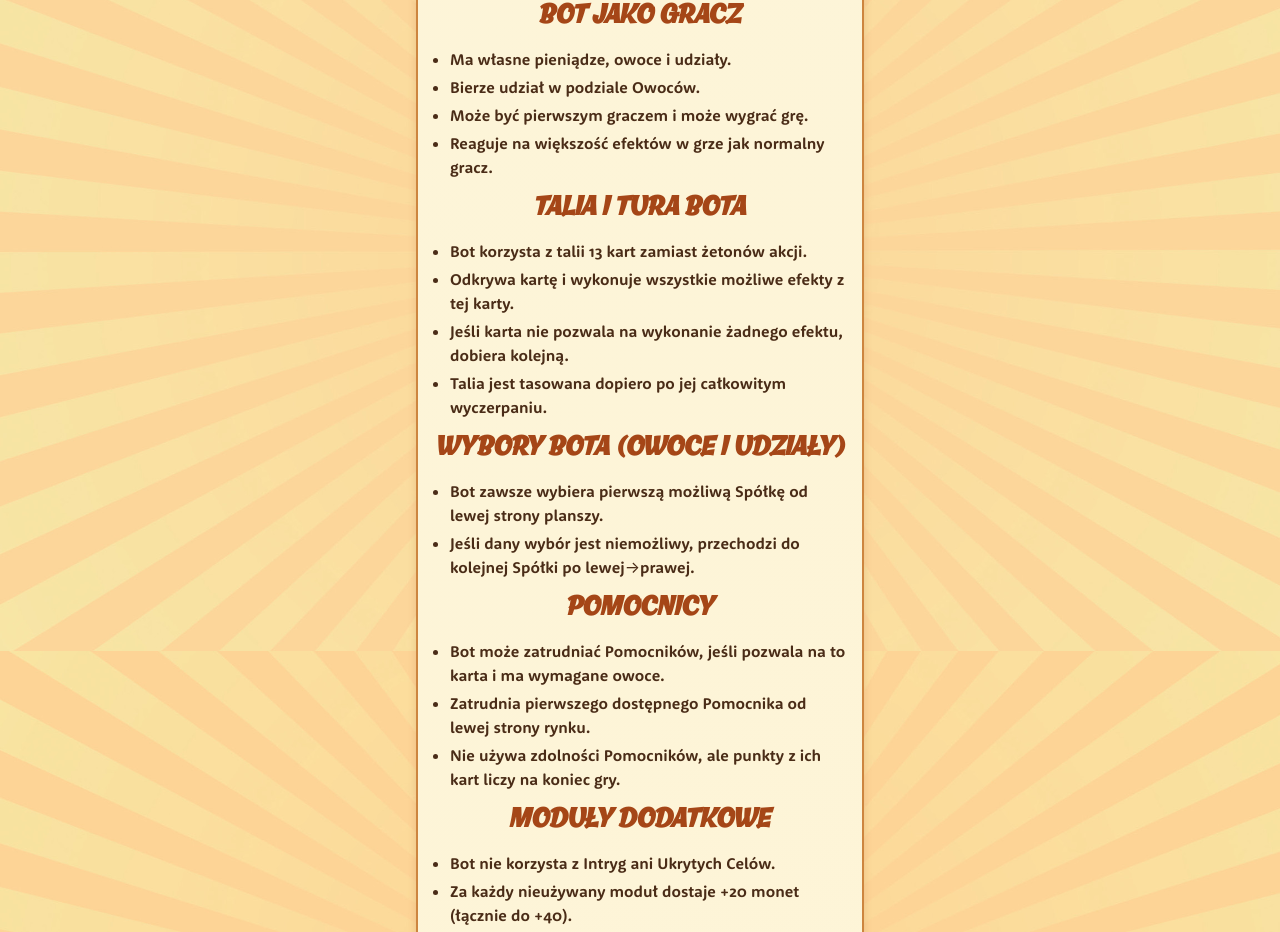
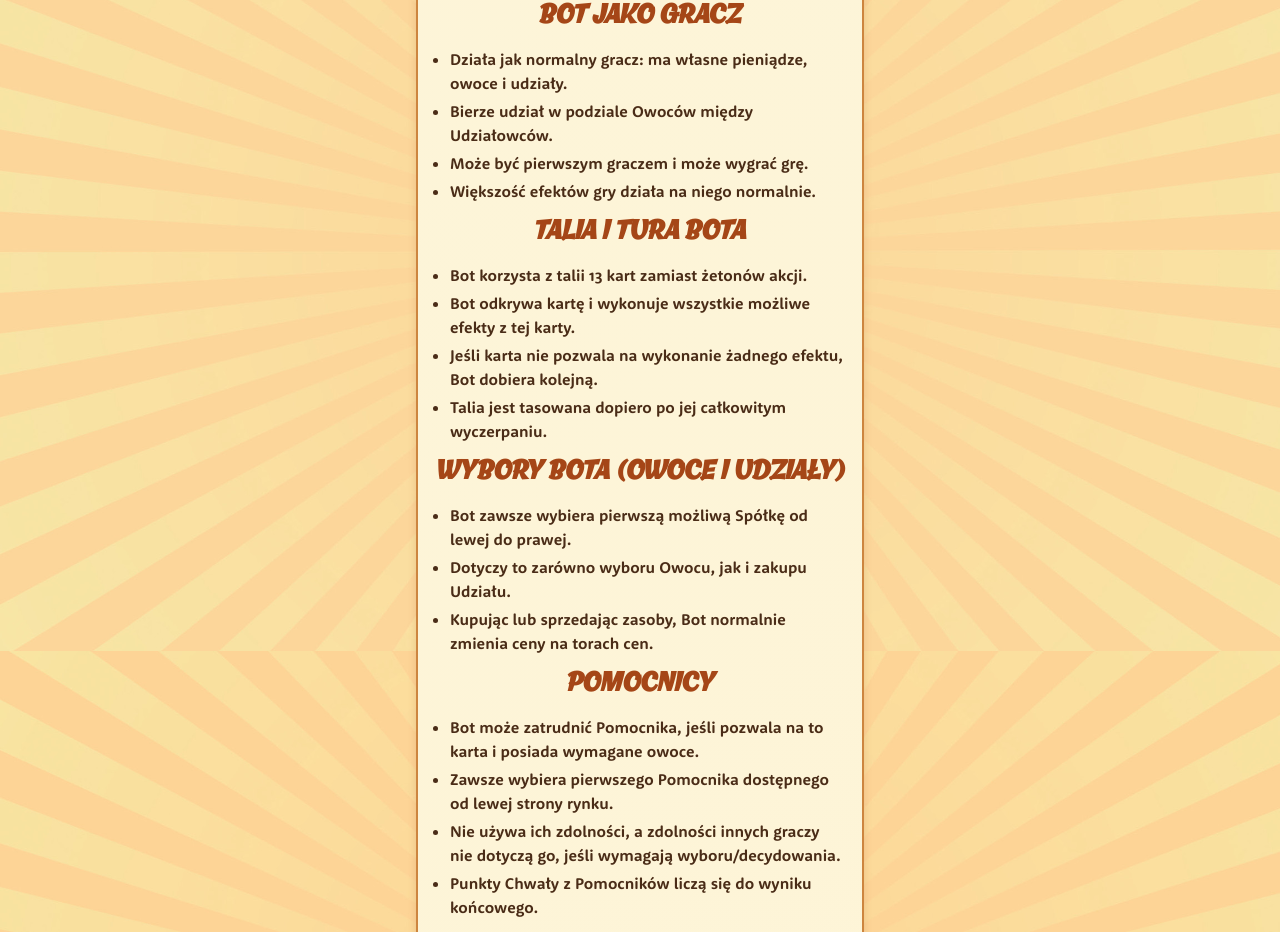
Before and after one commit to lukmarcus/spolka-zoo-bot-pomocnik, a React (Vite) app: page /spolka-zoo-bot-pomocnik/rules in a window 1280 px wide. Shown: the part 149-1081 px from the top of the page. Built offline with nearby package versions, Linux system fonts and the light colour scheme.

Commit message:
rules updated

```diff
--- a/src/components/ui/Rules.tsx
+++ b/src/components/ui/Rules.tsx
@@ -19,20 +19,22 @@ const Rules: React.FC = React.memo(() => {
         <section className={styles.section}>
           <h2>BOT JAKO GRACZ</h2>
           <ul>
-            <li>Ma własne pieniądze, owoce i udziały.</li>
-            <li>Bierze udział w podziale Owoców.</li>
+            <li>
+              Działa jak normalny gracz: ma własne pieniądze, owoce i udziały.
+            </li>
+            <li>Bierze udział w podziale Owoców między Udziałowców.</li>
             <li>Może być pierwszym graczem i może wygrać grę.</li>
-            <li>Reaguje na większość efektów w grze jak normalny gracz.</li>
+            <li>Większość efektów gry działa na niego normalnie.</li>
           </ul>
 
           <h2>TALIA I TURA BOTA</h2>
           <ul>
             <li>Bot korzysta z talii 13 kart zamiast żetonów akcji.</li>
             <li>
-              Odkrywa kartę i wykonuje wszystkie możliwe efekty z tej karty.
+              Bot odkrywa kartę i wykonuje wszystkie możliwe efekty z tej karty.
             </li>
             <li>
-              Jeśli karta nie pozwala na wykonanie żadnego efektu, dobiera
+              Jeśli karta nie pozwala na wykonanie żadnego efektu, Bot dobiera
               kolejną.
             </li>
             <li>Talia jest tasowana dopiero po jej całkowitym wyczerpaniu.</li>
@@ -41,47 +43,45 @@ const Rules: React.FC = React.memo(() => {
           <h2>WYBORY BOTA (OWOCE I UDZIAŁY)</h2>
           <ul>
             <li>
-              Bot zawsze wybiera pierwszą możliwą Spółkę od lewej strony
-              planszy.
+              Bot zawsze wybiera pierwszą możliwą Spółkę od lewej do prawej.
             </li>
+            <li>Dotyczy to zarówno wyboru Owocu, jak i zakupu Udziału.</li>
             <li>
-              Jeśli dany wybór jest niemożliwy, przechodzi do kolejnej Spółki po
-              lewej→prawej.
+              Kupując lub sprzedając zasoby, Bot normalnie zmienia ceny na
+              torach cen.
             </li>
           </ul>
 
           <h2>POMOCNICY</h2>
           <ul>
             <li>
-              Bot może zatrudniać Pomocników, jeśli pozwala na to karta i ma
+              Bot może zatrudnić Pomocnika, jeśli pozwala na to karta i posiada
               wymagane owoce.
             </li>
             <li>
-              Zatrudnia pierwszego dostępnego Pomocnika od lewej strony rynku.
+              Zawsze wybiera pierwszego Pomocnika dostępnego od lewej strony
+              rynku.
             </li>
             <li>
-              Nie używa zdolności Pomocników, ale punkty z ich kart liczy na
-              koniec gry.
+              Nie używa ich zdolności, a zdolności innych graczy nie dotyczą go,
+              jeśli wymagają wyboru/decydowania.
             </li>
+            <li>Punkty Chwały z Pomocników liczą się do wyniku końcowego.</li>
           </ul>
 
           <h2>MODUŁY DODATKOWE</h2>
           <ul>
             <li>Bot nie korzysta z Intryg ani Ukrytych Celów.</li>
             <li>
-              Za każdy nieużywany moduł dostaje +20 monet (łącznie do +40).
+              Za każdy używany moduł Bot otrzymuje +20 monet (łącznie do +40).
             </li>
           </ul>
 
           <h2>ORGANIZACJA I OBSŁUGA BOTÓW</h2>
           <ul>
             <li>Każdy Bot ma własną pulę zasobów oznaczoną żetonami Bota.</li>
-            <li>Tury Botów wykonuje gracz siedzący obok.</li>
+            <li>Ruchy Bota wykonuje gracz siedzący obok.</li>
             <li>Kilku Botów może działać jeden po drugim.</li>
-            <li>
-              W razie wątpliwości decyzje Bota zawsze wykonuje się według
-              kolejności Spółek od lewej do prawej.
-            </li>
           </ul>
         </section>
       </div>
```
